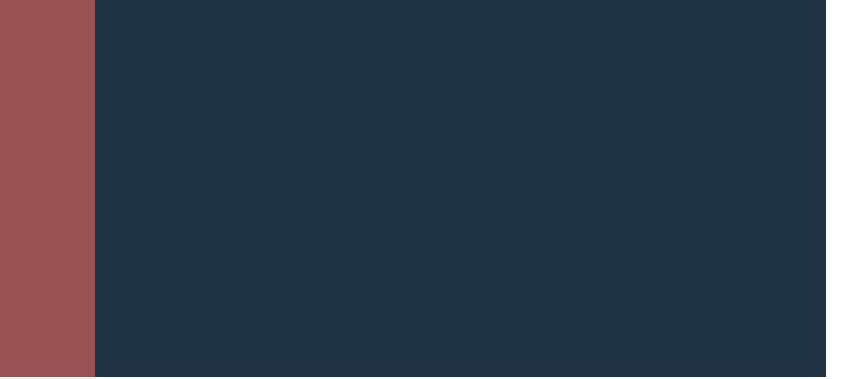
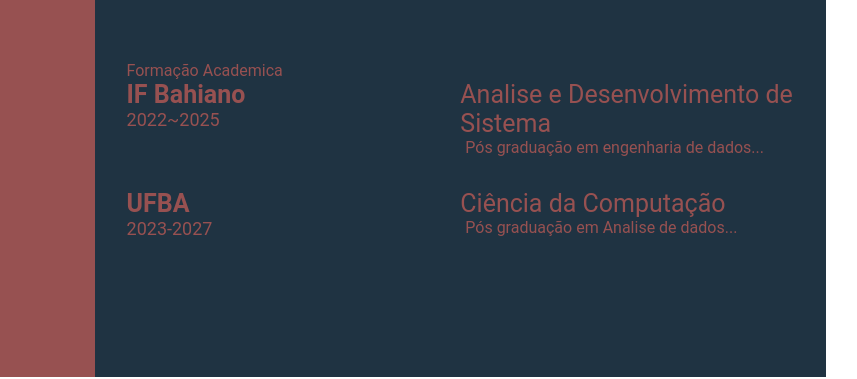
Before and after one commit to JhonGb26/devweekgit.github.io, a plain HTML site: page index.html in a window 1280 px wide. Shown: the part 486-865 px from the top of the page, 326-1183 px from the left. Drawn offline with Linux system fonts and the light colour scheme.

Commit message:
feature:add index.html (#4)
Co-authored-by: Jhon Santos <[jhonjohn.js@gmail.com]>

```diff
--- a/index.html
+++ b/index.html
@@ -94,7 +94,33 @@
                         Criava e modelava sites com HTML5, CSS3, UI E UX
                     </p>
                 </div>
-
+            </div>
+        </section>
+        <section class="education gap">
+            <div class="right-title">Formação Academica</div>
+            <div class="education-contents">
+                <div class="education-left">
+                    <p class="education-school-name">IF Bahiano</p>
+                    <p class="educationp-time-period">2022~2025</p>
+                </div>
+                <div class="education-right">
+                    <p class="education-subject">Analise e Desenvolvimento de Sistema</p>
+                    <p class="education-desc">
+                        Pós graduação em engenharia de dados...
+                    </p>
+                </div>
+            </div>
+            <div class="education-contents">
+                <div class="education-left">
+                    <p class="education-school-name">UFBA</p>
+                    <p class="educationp-time-period">2023-2027</p>
+                </div>
+                <div class="education-right">
+                    <p class="education-subject">Ciência da Computação</p>
+                    <p class="education-desc">
+                        Pós graduação em Analise de dados...
+                    </p>
+                </div>
             </div>
         </section>
     </main>
```
